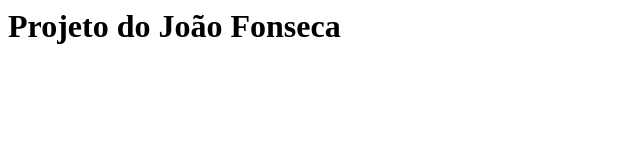
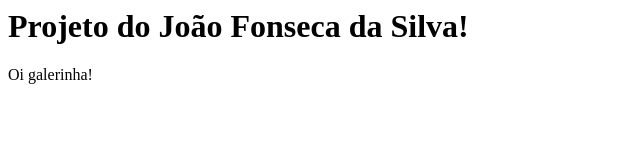
Before and after one commit to g-bueno/curso-git, a plain HTML site: page index.html in a window 1280 px wide. Shown: the whole page, without its empty margins (0-640 px from the left). Drawn offline with Linux system fonts and the light colour scheme.

Commit message:
Adicionei parágrafo

```diff
--- a/index.html
+++ b/index.html
@@ -1,7 +1,8 @@
 <html>
 	<head>
 		<body>
-			<h1>Projeto do João Fonseca</h1>
+			<h1>Projeto do João Fonseca da Silva!</h1>
+			<p>Oi galerinha!</p>
 		</body>
 	</head>
 </html>
```
